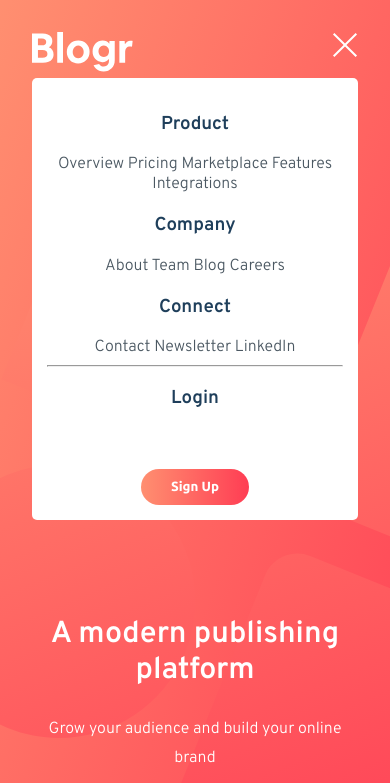
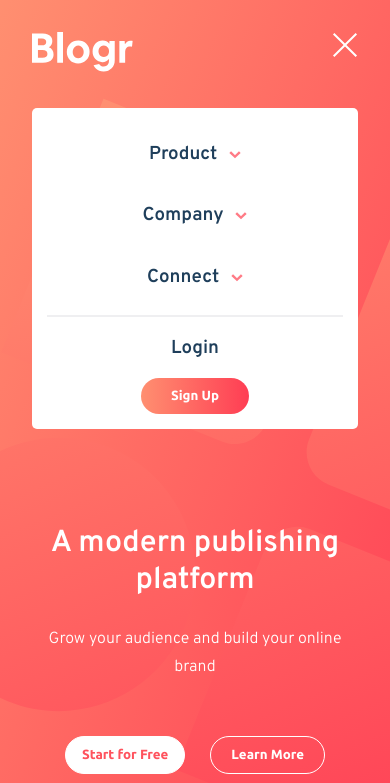
Before and after one commit to brandonnhem/blogr-challenge, a plain HTML site: page index.html in a window 390 px wide. Both pictures are taken after a click on the link 342 px from the left and 46 px from the top of the page. Shown: the top 783 px of the page. Drawn offline with Linux system fonts and the light colour scheme.

Commit message:
fixed hamburger menu links

```diff
--- a/index.html
+++ b/index.html
@@ -26,45 +26,50 @@
           <img src="images/logo.svg" alt="logo-img">
         </div>
         <div class="menu-buttons">
-          <a id="menu-open" href="javascript:void(0)" class="icon-hamburger" onclick="toggleMenu()">
+          <a id="menu-open" href="javascript:void(0)" class="icon-hamburger" onclick="toggleMenu('menu')">
             <img src="images/icon-hamburger.svg" alt="hamburger-menu-img">
           </a>
-          <a id="menu-close" href="javascript:void(0)" class="icon-close" onclick="toggleMenu()">
+          <a id="menu-close" href="javascript:void(0)" class="icon-close" onclick="toggleMenu('menu')">
             <img src="images/icon-close.svg" alt="close-menu-img">
           </a>
         </div>
       </div>
       <div class="hamburger-menu" id="menu">
-        <h3 class="hamburger-h3">Product</h3>
-
-        <div class="hamburger-links">
-          Overview
-          Pricing
-          Marketplace
-          Features
-          Integrations
+        <div class="collapsible" onclick="toggleMenu(this.id)" id="submenu-1">
+          <h3 class="hamburger-h3">Product</h3>
+          <img class="arrow" src="images/icon-arrow-dark.svg" alt="icon-arrow-dark-img">
+          <ul class="hamburger-links" id="sublinks-1">
+            <li>Overview</li>
+            <li>Pricing</li>
+            <li>Marketplace</li>
+            <li>Features</li>
+            <li>Integrations</li>
+          </ul>
         </div>
-
-        <h3 class="hamburger-h3">Company</h3>
-
-        <div class="hamburger-links">
-          About
-          Team
-          Blog
-          Careers
+        <div class="collapsible" onclick="toggleMenu(this.id)" id="submenu-2">
+          <h3 class="hamburger-h3">Company</h3>
+          <img class="arrow" src="images/icon-arrow-dark.svg" alt="icon-arrow-dark-img">
+          <ul class="hamburger-links" id="sublinks-2">
+            <li>About</li>
+            <li>Team</li>
+            <li>Blog</li>
+            <li>Careers</li>
+          </ul>
         </div>
-
-        <h3 class="hamburger-h3">Connect</h3>
-
-        <div class="hamburger-links">
-          Contact
-          Newsletter
-          LinkedIn
+        <div class="collapsible" onclick="toggleMenu(this.id)" id="submenu-3">
+          <h3 class="hamburger-h3">Connect</h3>
+          <img class="arrow" src="images/icon-arrow-dark.svg" alt="icon-arrow-dark-img">
+          <ul class="hamburger-links" id="sublinks-3">
+            <li>Contact</li>
+            <li>Newsletter</li>
+            <li>LinkedIn</li>
+          </ul>
         </div>
-
         <hr>
-        <h3 class="hamburger-h3">Login</h3>
-        <button class="button button-colored">Sign Up</button>
+        <div>
+          <h3 class="hamburger-h3" style="display: block">Login</h3>
+          <button class="button button-colored">Sign Up</button>
+        </div>
       </div>
     </nav>
     <div class="colored-section">
@@ -165,7 +170,7 @@
 
   <div class="attribution">
     Challenge by <a href="https://www.frontendmentor.io?ref=challenge" target="_blank">Frontend Mentor</a>.
-    Coded by <a href="#">Your Name Here</a>.
+    Coded by <a href="#">Brandon Nhem</a>.
   </div>
   <script src="index.js"></script>
 </body>
--- a/index.js
+++ b/index.js
@@ -1,5 +1,6 @@
-function toggleMenu() {
-    var x = document.getElementById('menu');
+function toggleMenu(id) {
+    if (id === 'menu') {
+        var x = document.getElementById(id);
         var hamburger = document.getElementById('menu-open');
         var close = document.getElementById('menu-close');
         if (x.style.display === 'block') {
@@ -11,4 +12,40 @@ function toggleMenu() {
             hamburger.style.display = 'none';
             close.style.display = 'block';
         }
+    } else {
+        // var links = [document.getElementById('sublinks-1'),
+        //                 document.getElementById('sublinks-2'),
+        //                 document.getElementById('sublinks-3')];
+        // for(let i = 0; i < links.length; i++) {
+        //     links[i].style.display = 'none';
+        // }
+        // if (id === 'submenu-1') {
+        //     if (links[0].style.display === 'block') {
+        //         links[0].style.display = 'none';
+        //     } else {
+        //         links[0].style.display = 'block';
+        //     }
+        // } else if (id === 'submenu-2') {
+        //     if (links[1].style.display === 'block') {
+        //         links[1].style.display = 'none';
+        //     } else {
+        //         links[1].style.display = 'block';
+        //     }
+        // } else {
+        //     if (links[2].style.display === 'block') {
+        //         links[2].style.display = 'none';
+        //     } else {
+        //         links[2].style.display = 'block';
+        //     }
+        // }
+        let sublinks = document.getElementById(id);
+        let children = sublinks.children;
+        for(let i = 0; i < children.length; i++) {
+            if (children[i].className.includes('-active')) {
+                children[i].className = children[i].className.split(" ")[0];
+            } else {
+                children[i].className += ` ${children[i].className}-active`;
             }
+        }
+    }
+}
--- a/styles/style.css
+++ b/styles/style.css
@@ -69,20 +69,62 @@ nav {
     display: inline-block;
 }
 
+/* HAMBURGER MENU */
+
 .hamburger-menu {
     border-radius: 5px;
     padding: 15px;
     background-color: white;
     display: none;
+    margin-top: 30px;
 }
 
 .hamburger-h3 {
     font-family: 'Overpass', sans-serif;
     color: hsl(208, 49%, 24%);
+    display: inline-block;
+}
+
+.hamburger-h3-active {
+    color: #5a6c7c;
+}
+
+.collapsible {
+    cursor: pointer;
 }
 
 .hamburger-links {
-    color: hsl(207, 13%, 34%);
+    font-family: 'Overpass', sans-serif;
+    font-weight: 600;
+    list-style: none;
+    color: #4f667f;
+    display: none;
+    font-size: 1.2rem;
+    line-height: 45px;
+    padding: 30px 0;
+    margin: 0 0 30px 0;
+}
+
+.hamburger-links-active {
+    display: block;
+    background-color: #efeff1;
+    border-radius: 5px;
+}
+
+.arrow {
+    margin-left: 8px;
+    width: 12px;
+    height: 8px;
+}
+
+.arrow-active {
+    transform: rotate(180deg);
+}
+
+hr {
+    height: 1.5px;
+    background-color: #efeff1;
+    border: none;
 }
 
 /* BODY DIVs */
@@ -205,8 +247,16 @@ nav {
     border: none;
     background-image: linear-gradient(to right, hsl(13, 100%, 72%), hsl(353, 100%, 62%));
     padding: 0 30px;
+    margin: 0;
 }
 
-.button-solid:hover {
+.button-solid:hover, .button-colored:hover {
     background: hsl(355, 100%, 74%);
+    border: none;
+    color: hsl(0, 0%, 100%);
 }
+
+.button-outline:hover {
+    background-color: hsl(0, 0%, 100%);
+    color: hsl(356, 100%, 66%);
+}
```
Lines whose indentation alone changed are shown as unchanged.
